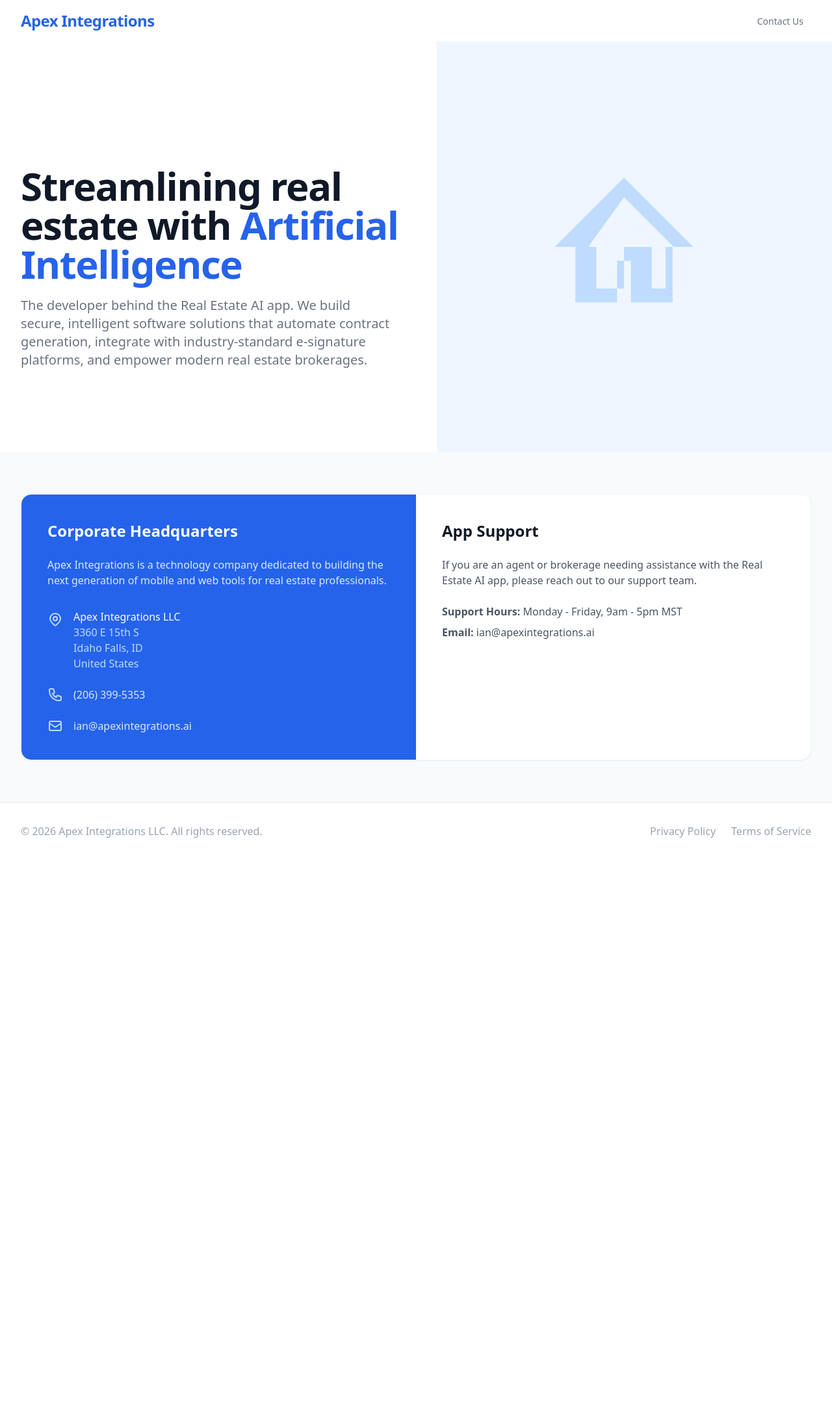
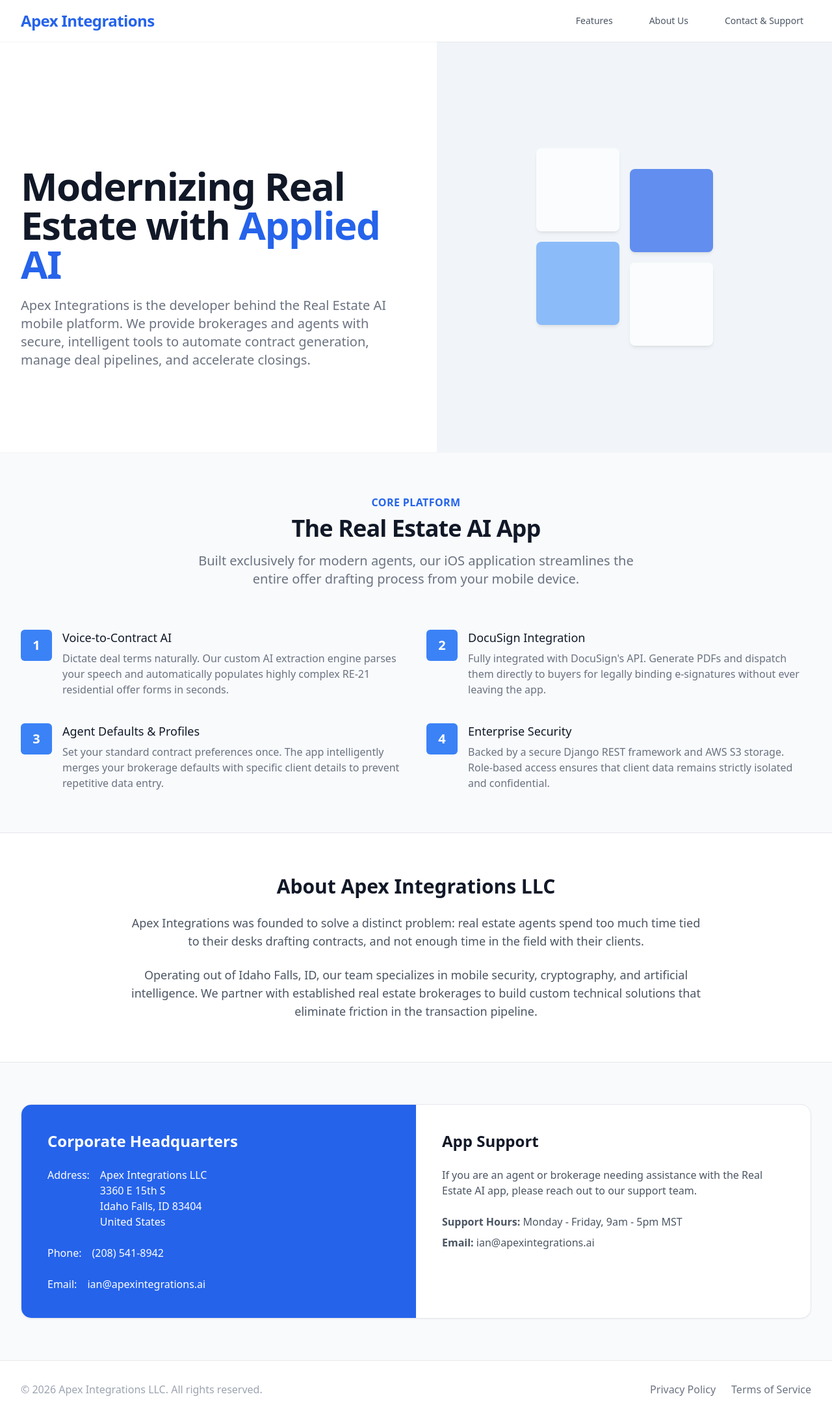
Before and after one commit to theapphideaway/ApexIntegrationsAPI, a Django app: page / in a window 1280 px wide. Shown: the whole page at 65% size. Before the commit the page ends 1289 px from the top, so only its background shows below. Run offline with Django 4.2, Linux system fonts and the light colour scheme; some libraries are stand-ins or nearby versions.

Commit message:
Updated landing page

```diff
--- a/AccountsAdmin/templates/landing_page.html
+++ b/AccountsAdmin/templates/landing_page.html
@@ -3,85 +3,143 @@
 <head>
     <meta charset="UTF-8">
     <meta name="viewport" content="width=device-width, initial-scale=1.0">
-    <title>Apex Integrations | Real Estate AI</title>
+    <title>Apex Integrations | Real Estate AI Software</title>
     <script src="https://cdn.tailwindcss.com"></script>
 </head>
 <body class="bg-slate-50 font-sans text-slate-900 antialiased">
 
-    <nav class="bg-white shadow-sm">
+    <nav class="bg-white shadow-sm sticky top-0 z-50">
         <div class="max-w-7xl mx-auto px-4 sm:px-6 lg:px-8">
             <div class="flex justify-between h-16 items-center">
                 <div class="flex-shrink-0 flex items-center">
                     <span class="font-bold text-2xl text-blue-600 tracking-tight">Apex Integrations</span>
                 </div>
-                <div>
-                    <a href="#contact" class="text-gray-500 hover:text-blue-600 px-3 py-2 text-sm font-medium">Contact Us</a>
+                <div class="hidden md:flex space-x-8">
+                    <a href="#features" class="text-gray-600 hover:text-blue-600 px-3 py-2 text-sm font-medium">Features</a>
+                    <a href="#about" class="text-gray-600 hover:text-blue-600 px-3 py-2 text-sm font-medium">About Us</a>
+                    <a href="#contact" class="text-gray-600 hover:text-blue-600 px-3 py-2 text-sm font-medium">Contact & Support</a>
                 </div>
             </div>
         </div>
     </nav>
 
-    <div class="relative bg-white overflow-hidden">
+    <div class="relative bg-white overflow-hidden border-b border-gray-100">
         <div class="max-w-7xl mx-auto">
             <div class="relative z-10 pb-8 bg-white sm:pb-16 md:pb-20 lg:max-w-2xl lg:w-full lg:pb-28 xl:pb-32 pt-20">
                 <main class="mt-10 mx-auto max-w-7xl px-4 sm:mt-12 sm:px-6 md:mt-16 lg:mt-20 lg:px-8 xl:mt-28">
                     <div class="sm:text-center lg:text-left">
                         <h1 class="text-4xl tracking-tight font-extrabold text-gray-900 sm:text-5xl md:text-6xl">
-                            <span class="block xl:inline">Streamlining real estate with</span>
-                            <span class="block text-blue-600 xl:inline">Artificial Intelligence</span>
+                            <span class="block xl:inline">Modernizing Real Estate with</span>
+                            <span class="block text-blue-600 xl:inline">Applied AI</span>
                         </h1>
                         <p class="mt-3 text-base text-gray-500 sm:mt-5 sm:text-lg sm:max-w-xl sm:mx-auto md:mt-5 md:text-xl lg:mx-0">
-                            The developer behind the Real Estate AI app. We build secure, intelligent software solutions that automate contract generation, integrate with industry-standard e-signature platforms, and empower modern real estate brokerages.
+                            Apex Integrations is the developer behind the Real Estate AI mobile platform. We provide brokerages and agents with secure, intelligent tools to automate contract generation, manage deal pipelines, and accelerate closings.
                         </p>
                     </div>
                 </main>
             </div>
         </div>
-        <div class="lg:absolute lg:inset-y-0 lg:right-0 lg:w-1/2 bg-blue-50 flex items-center justify-center">
-            <div class="text-blue-200">
-                <svg class="h-64 w-64" fill="currentColor" viewBox="0 0 24 24">
-                    <path d="M12 2L2 12h3v8h6v-6h2v6h6v-8h3L12 2zm0 2.83L19.17 12h-1.17v6h-2v-6h-4v6H8v-6H6.83L12 4.83z"/>
-                </svg>
+        <div class="lg:absolute lg:inset-y-0 lg:right-0 lg:w-1/2 bg-slate-100 flex items-center justify-center border-l border-gray-200">
+            <div class="grid grid-cols-2 gap-4 p-8 opacity-70">
+                <div class="bg-white h-32 w-32 rounded-lg shadow-md"></div>
+                <div class="bg-blue-600 h-32 w-32 rounded-lg shadow-md mt-8"></div>
+                <div class="bg-blue-400 h-32 w-32 rounded-lg shadow-md -mt-8"></div>
+                <div class="bg-white h-32 w-32 rounded-lg shadow-md"></div>
             </div>
+        </div>
+    </div>
+
+    <div id="features" class="py-16 bg-slate-50">
+        <div class="max-w-7xl mx-auto px-4 sm:px-6 lg:px-8">
+            <div class="text-center">
+                <h2 class="text-base text-blue-600 font-semibold tracking-wide uppercase">Core Platform</h2>
+                <p class="mt-2 text-3xl leading-8 font-extrabold tracking-tight text-gray-900 sm:text-4xl">
+                    The Real Estate AI App
+                </p>
+                <p class="mt-4 max-w-2xl text-xl text-gray-500 mx-auto">
+                    Built exclusively for modern agents, our iOS application streamlines the entire offer drafting process from your mobile device.
+                </p>
+            </div>
+
+            <div class="mt-16">
+                <dl class="space-y-10 md:space-y-0 md:grid md:grid-cols-2 md:gap-x-8 md:gap-y-10">
+                    <div class="relative">
+                        <dt>
+                            <div class="absolute flex items-center justify-center h-12 w-12 rounded-md bg-blue-500 text-white font-bold text-xl">1</div>
+                            <p class="ml-16 text-lg leading-6 font-medium text-gray-900">Voice-to-Contract AI</p>
+                        </dt>
+                        <dd class="mt-2 ml-16 text-base text-gray-500">
+                            Dictate deal terms naturally. Our custom AI extraction engine parses your speech and automatically populates highly complex RE-21 residential offer forms in seconds.
+                        </dd>
+                    </div>
+                    <div class="relative">
+                        <dt>
+                            <div class="absolute flex items-center justify-center h-12 w-12 rounded-md bg-blue-500 text-white font-bold text-xl">2</div>
+                            <p class="ml-16 text-lg leading-6 font-medium text-gray-900">DocuSign Integration</p>
+                        </dt>
+                        <dd class="mt-2 ml-16 text-base text-gray-500">
+                            Fully integrated with DocuSign's API. Generate PDFs and dispatch them directly to buyers for legally binding e-signatures without ever leaving the app.
+                        </dd>
+                    </div>
+                    <div class="relative">
+                        <dt>
+                            <div class="absolute flex items-center justify-center h-12 w-12 rounded-md bg-blue-500 text-white font-bold text-xl">3</div>
+                            <p class="ml-16 text-lg leading-6 font-medium text-gray-900">Agent Defaults & Profiles</p>
+                        </dt>
+                        <dd class="mt-2 ml-16 text-base text-gray-500">
+                            Set your standard contract preferences once. The app intelligently merges your brokerage defaults with specific client details to prevent repetitive data entry.
+                        </dd>
+                    </div>
+                    <div class="relative">
+                        <dt>
+                            <div class="absolute flex items-center justify-center h-12 w-12 rounded-md bg-blue-500 text-white font-bold text-xl">4</div>
+                            <p class="ml-16 text-lg leading-6 font-medium text-gray-900">Enterprise Security</p>
+                        </dt>
+                        <dd class="mt-2 ml-16 text-base text-gray-500">
+                            Backed by a secure Django REST framework and AWS S3 storage. Role-based access ensures that client data remains strictly isolated and confidential.
+                        </dd>
+                    </div>
+                </dl>
+            </div>
+        </div>
+    </div>
+
+    <div id="about" class="bg-white py-16 px-4 sm:px-6 lg:px-8 border-y border-gray-200">
+        <div class="max-w-4xl mx-auto text-center">
+            <h2 class="text-3xl font-extrabold text-gray-900 mb-6">About Apex Integrations LLC</h2>
+            <p class="text-lg text-gray-600 mb-6">
+                Apex Integrations was founded to solve a distinct problem: real estate agents spend too much time tied to their desks drafting contracts, and not enough time in the field with their clients.
+            </p>
+            <p class="text-lg text-gray-600">
+                Operating out of Idaho Falls, ID, our team specializes in mobile security, cryptography, and artificial intelligence. We partner with established real estate brokerages to build custom technical solutions that eliminate friction in the transaction pipeline.
+            </p>
         </div>
     </div>
 
     <div id="contact" class="bg-slate-50 py-16 px-4 sm:px-6 lg:px-8">
         <div class="max-w-7xl mx-auto">
-            <div class="bg-white rounded-2xl shadow-sm border border-gray-100 overflow-hidden">
+            <div class="bg-white rounded-2xl shadow-sm border border-gray-200 overflow-hidden">
                 <div class="grid grid-cols-1 md:grid-cols-2">
 
                     <div class="p-10 bg-blue-600 text-white">
                         <h3 class="text-2xl font-bold mb-6">Corporate Headquarters</h3>
-                        <p class="text-blue-100 mb-8">
-                            Apex Integrations is a technology company dedicated to building the next generation of mobile and web tools for real estate professionals.
-                        </p>
 
                         <div class="space-y-6">
                             <div class="flex items-start">
-                                <svg class="h-6 w-6 text-blue-200 mr-4 mt-1" fill="none" viewBox="0 0 24 24" stroke="currentColor">
-                                    <path stroke-linecap="round" stroke-linejoin="round" stroke-width="2" d="M17.657 16.657L13.414 20.9a1.998 1.998 0 01-2.827 0l-4.244-4.243a8 8 0 1111.314 0z" />
-                                    <path stroke-linecap="round" stroke-linejoin="round" stroke-width="2" d="M15 11a3 3 0 11-6 0 3 3 0 016 0z" />
-                                </svg>
+                                <span class="font-medium mr-4">Address:</span>
                                 <div>
-                                    <p class="font-medium">Apex Integrations LLC</p>
-                                    <p class="text-blue-200">3360 E 15th S</p>
-                                    <p class="text-blue-200">Idaho Falls, ID</p>
-                                    <p class="text-blue-200">United States</p>
+                                    <p>Apex Integrations LLC</p>
+                                    <p>3360 E 15th S</p>
+                                    <p>Idaho Falls, ID 83404</p>
+                                    <p>United States</p>
                                 </div>
                             </div>
-
                             <div class="flex items-center">
-                                <svg class="h-6 w-6 text-blue-200 mr-4" fill="none" viewBox="0 0 24 24" stroke="currentColor">
-                                    <path stroke-linecap="round" stroke-linejoin="round" stroke-width="2" d="M3 5a2 2 0 012-2h3.28a1 1 0 01.948.684l1.498 4.493a1 1 0 01-.502 1.21l-2.257 1.13a11.042 11.042 0 005.516 5.516l1.13-2.257a1 1 0 011.21-.502l4.493 1.498a1 1 0 01.684.949V19a2 2 0 01-2 2h-1C9.716 21 3 14.284 3 6V5z" />
-                                </svg>
-                                <span class="text-blue-100">(206) 399-5353</span> </div>
-
+                                <span class="font-medium mr-4">Phone:</span>
+                                <span>(208) 541-8942</span> </div>
                             <div class="flex items-center">
-                                <svg class="h-6 w-6 text-blue-200 mr-4" fill="none" viewBox="0 0 24 24" stroke="currentColor">
-                                    <path stroke-linecap="round" stroke-linejoin="round" stroke-width="2" d="M3 8l7.89 5.26a2 2 0 002.22 0L21 8M5 19h14a2 2 0 002-2V7a2 2 0 00-2-2H5a2 2 0 00-2 2v10a2 2 0 002 2z" />
-                                </svg>
-                                <span class="text-blue-100">ian@apexintegrations.ai</span> </div>
+                                <span class="font-medium mr-4">Email:</span>
+                                <span>ian@apexintegrations.ai</span> </div>
                         </div>
                     </div>
 
@@ -104,8 +162,8 @@
                 &copy; 2026 Apex Integrations LLC. All rights reserved.
             </p>
             <div class="flex space-x-6 mt-4 md:mt-0">
-                <a href="#" class="text-gray-400 hover:text-gray-500">Privacy Policy</a>
-                <a href="#" class="text-gray-400 hover:text-gray-500">Terms of Service</a>
+                <a href="/privacy-policy" class="text-gray-500 hover:text-blue-600 font-medium">Privacy Policy</a>
+                <a href="/terms" class="text-gray-500 hover:text-blue-600 font-medium">Terms of Service</a>
             </div>
         </div>
     </footer>
```
